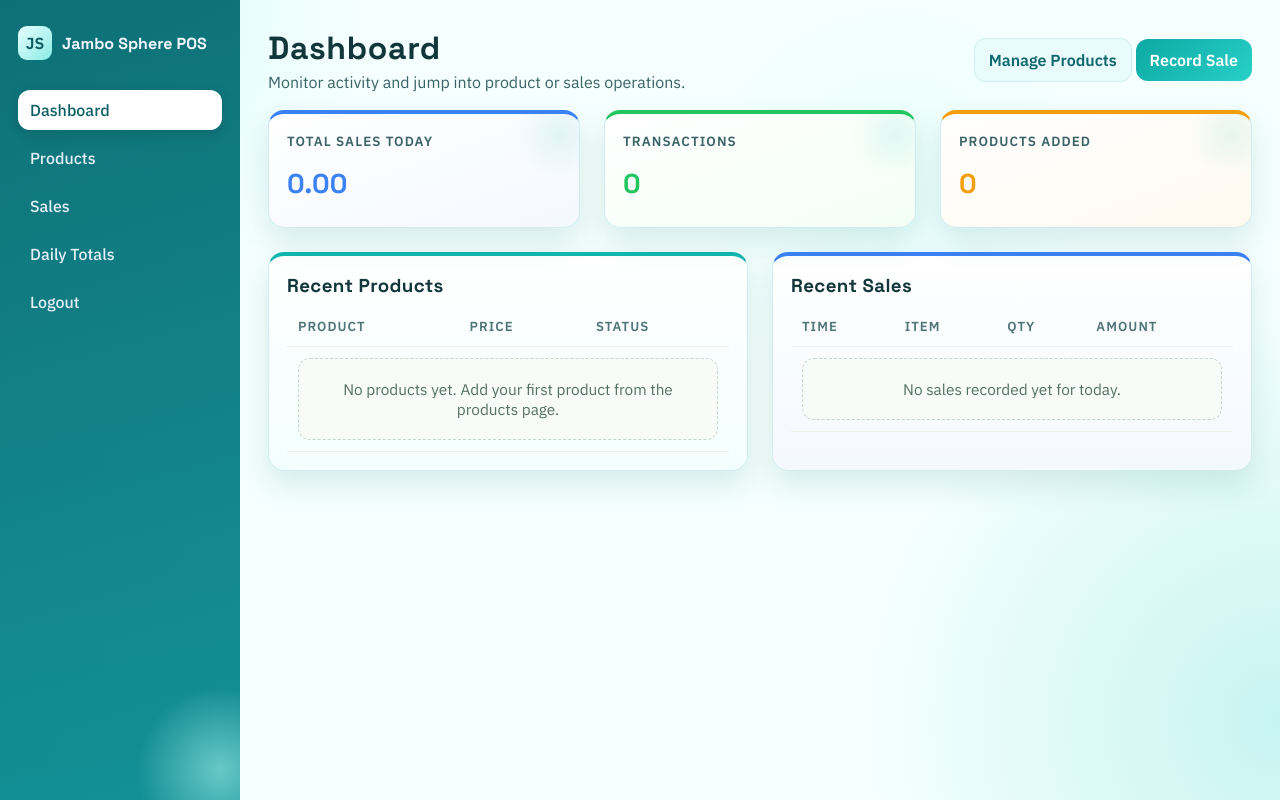
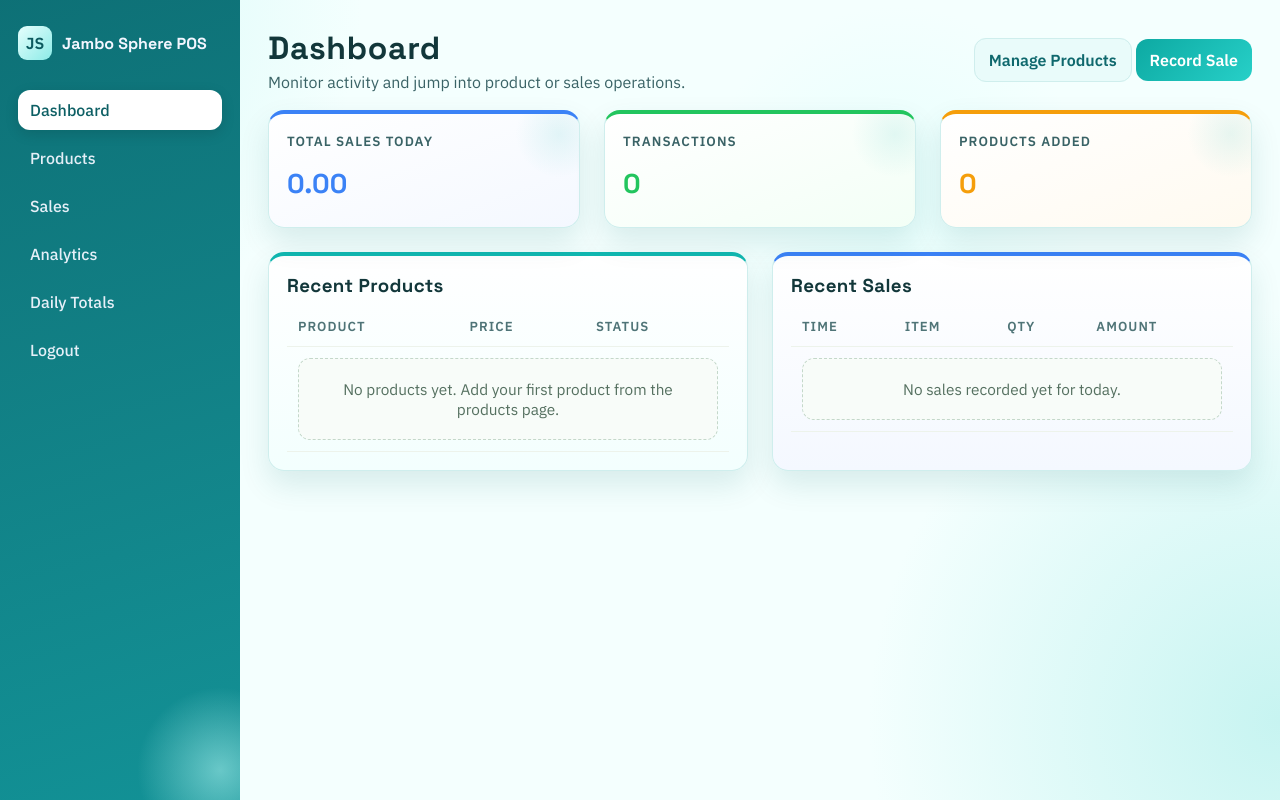
Before and after one commit to Tagoole/JamboSpherePOS, a Django app: page /dashboard/ in a window 1280 px wide. Run offline with Django 5.2, Linux system fonts and the light colour scheme; the visitor is signed in with stand-in values (Sample User, id 1); data that the repository does not hold is empty; some libraries are stand-ins or nearby versions.

Commit message:
Batch 4: 1 files

```diff
--- a/templates/pos/dashboard.html
+++ b/templates/pos/dashboard.html
@@ -13,6 +13,7 @@
     <a class="nav-link active" href="/dashboard/">Dashboard</a>
     <a class="nav-link" href="/products/">Products</a>
     <a class="nav-link" href="/sales/">Sales</a>
+    <a class="nav-link" href="/analytics/">Analytics</a>
     <a class="nav-link" href="/reports/daily/">Daily Totals</a>
     <a class="nav-link" href="/logout/">Logout</a>
   </aside>
```
